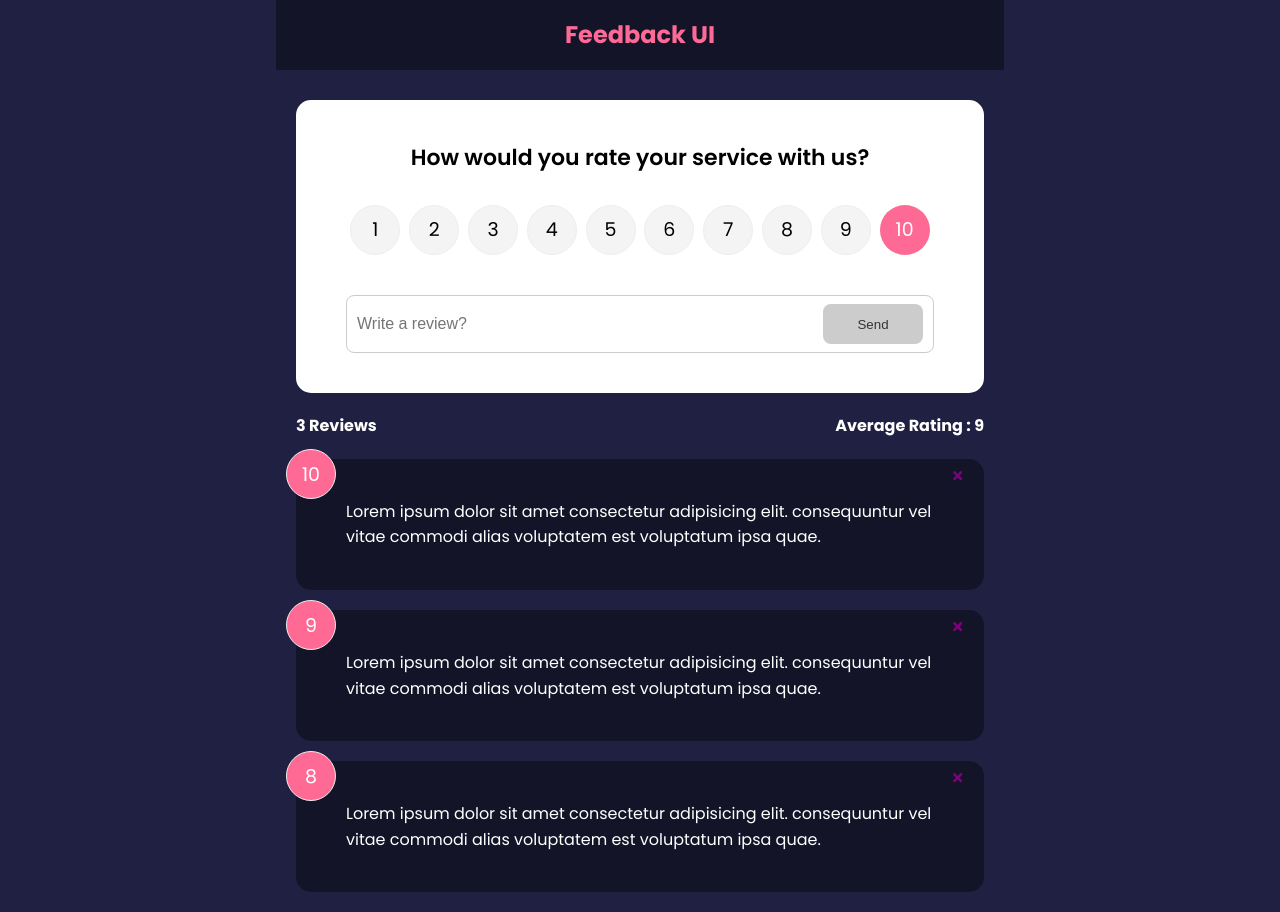
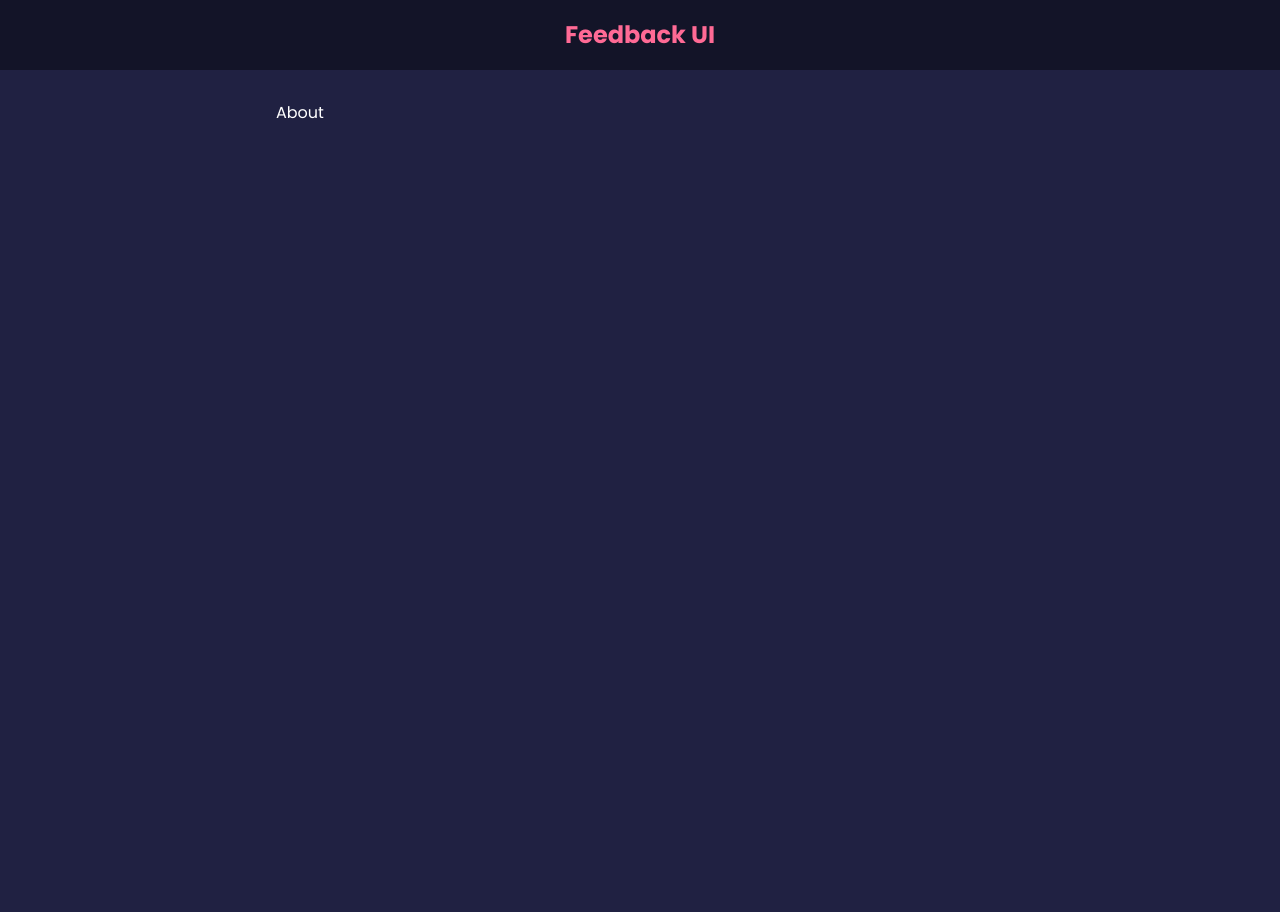
Before and after one commit to GeorgioCharro/FeedBackApp, a React (Create React App) app: page /about in a window 1280 px wide. After the commit the page ends 800 px from the top, so only its background shows below. Built offline with nearby package versions, Linux system fonts and the light colour scheme.

Commit message:
Added Animation and Routes

```diff
--- a/package.json
+++ b/package.json
@@ -6,11 +6,14 @@
     "@testing-library/jest-dom": "^5.17.0",
     "@testing-library/react": "^13.4.0",
     "@testing-library/user-event": "^13.5.0",
+    "framer-motion": "^10.17.9",
     "npm": "^10.2.4",
     "react": "^18.2.0",
     "react-dom": "^18.2.0",
     "react-icons": "^4.12.0",
+    "react-router-dom": "^6.21.1",
     "react-scripts": "5.0.1",
+    "uuid": "^9.0.1",
     "web-vitals": "^2.1.4"
   },
   "scripts": {
--- a/src/App.js
+++ b/src/App.js
@@ -5,6 +5,11 @@ import FeedbackData from "./data/FeedbackData";
 import FeedbackList from "./components/FeedbackList";
 import FeedBackStats from "./components/FeedBackStats";
 import FeedbackText from "./components/FeedbackText";
+import {BrowserRouter as Router, Route,Routes} from "react-router-dom";
+
+
+import { v4 as uuidv4 } from 'uuid';
+import AboutPage from "./pages/AboutPage";
 
 
 function App(){
@@ -22,25 +27,39 @@ function App(){
   }
 
   const addFeedBack = (newFeedBack)=>{
-
+    newFeedBack.id = uuidv4();
     console.log(newFeedBack)
+    setFeedBack([newFeedBack,...feedback]);
 
   }
     return (
+          <Router>
 
-          <div className="container">
+
             <Header />
 
             <div className="container">
-            <FeedbackText handleAdd={addFeedBack}/>
-            <FeedBackStats  feedback={feedback}/>
-            <FeedbackList feedback={feedback} deleteFeedBack={deleteFeedBack}/>
+              <Routes>
+              <Route exact path="/" element={
+                <>
+                <FeedbackText handleAdd={addFeedBack}/>
+                <FeedBackStats  feedback={feedback}/>
+                <FeedbackList feedback={feedback} deleteFeedBack={deleteFeedBack}/>
+                </>
+
+
+              }>
+
+
+              </Route>
+              <Route path="/about" element={<AboutPage/>}/>
+              </Routes>
             </div>
 
 
-          </div>
 
 
+          </Router >
     )
 
 }
--- a/src/components/FeedbackList.jsx
+++ b/src/components/FeedbackList.jsx
@@ -1,6 +1,7 @@
 
 import FeedbackItem from './FeedbackItem'
 import  PropTypes  from 'prop-types'
+import {motion, AnimatePresence} from 'framer-motion'
 function FeedbackList({feedback, deleteFeedBack}) {
 
   if(!feedback || feedback===0){
@@ -8,13 +9,24 @@ function FeedbackList({feedback, deleteFeedBack}) {
     return <p>No Feedback yet</p>
   }
   return (
+
+
     <div className="feedback-list">
+      <AnimatePresence>
       {feedback.map((item)=>(
+        <motion.div key={item.id}
+          initial={{opacity:0}}
+          animate={{opacity:1}}
+          exit={{opacity:0}}
+        >
 
         <FeedbackItem key={item.id} item={item} handleDelete={deleteFeedBack} />
+        </motion.div>
+      ))}
+      </AnimatePresence>
+    </div>
 
-      ))}
-    </div>
+
   )
 }
 FeedbackList.propTypes = {
--- /dev/null
+++ b/src/pages/AboutPage.jsx
@@ -0,0 +1,11 @@
+import React from 'react'
+
+function AboutPage() {
+  return (
+    <div>
+      About
+    </div>
+  )
+}
+
+export default AboutPage
```
Also changed, not shown: 1 other file (tests, documents, lock files or other folders).
